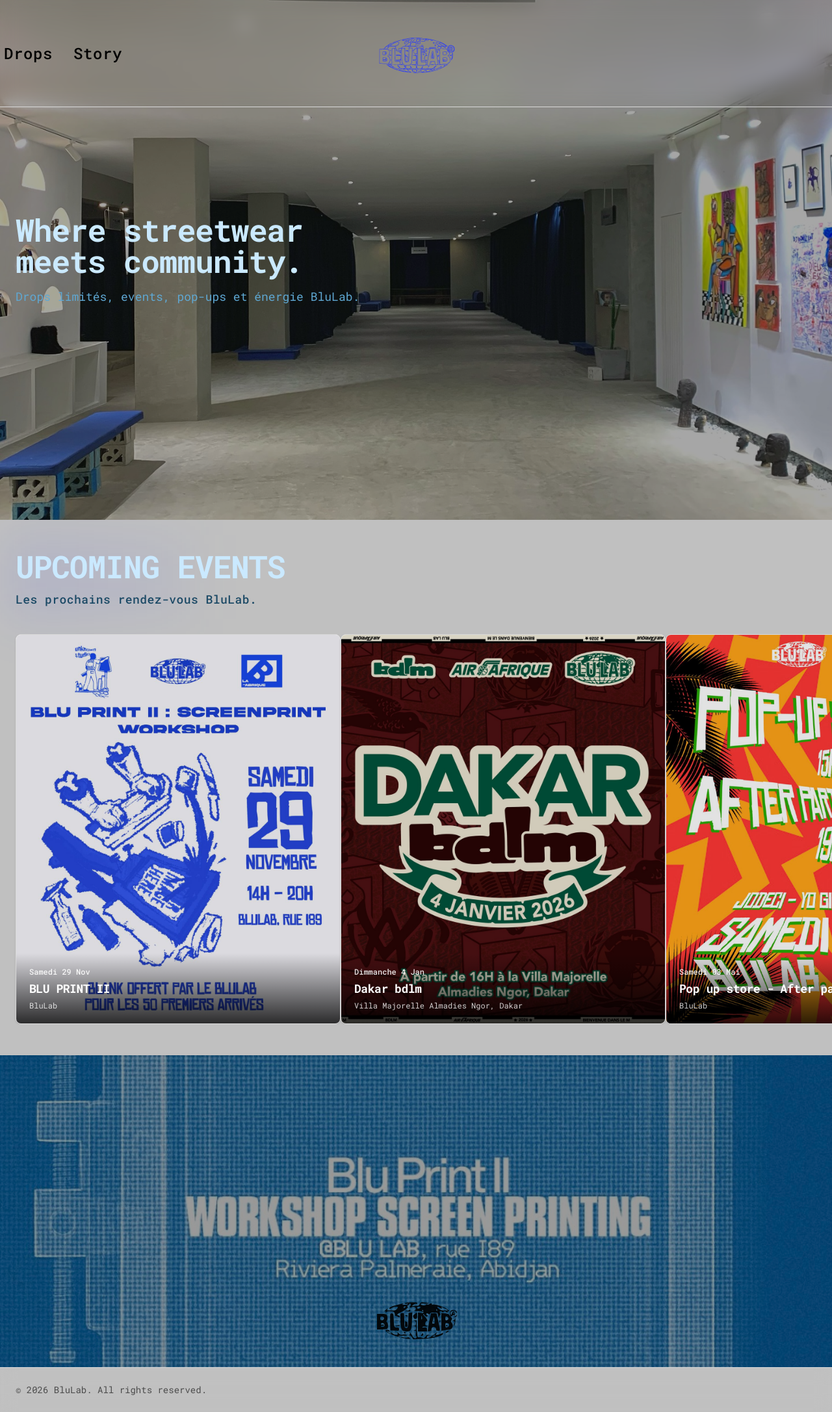
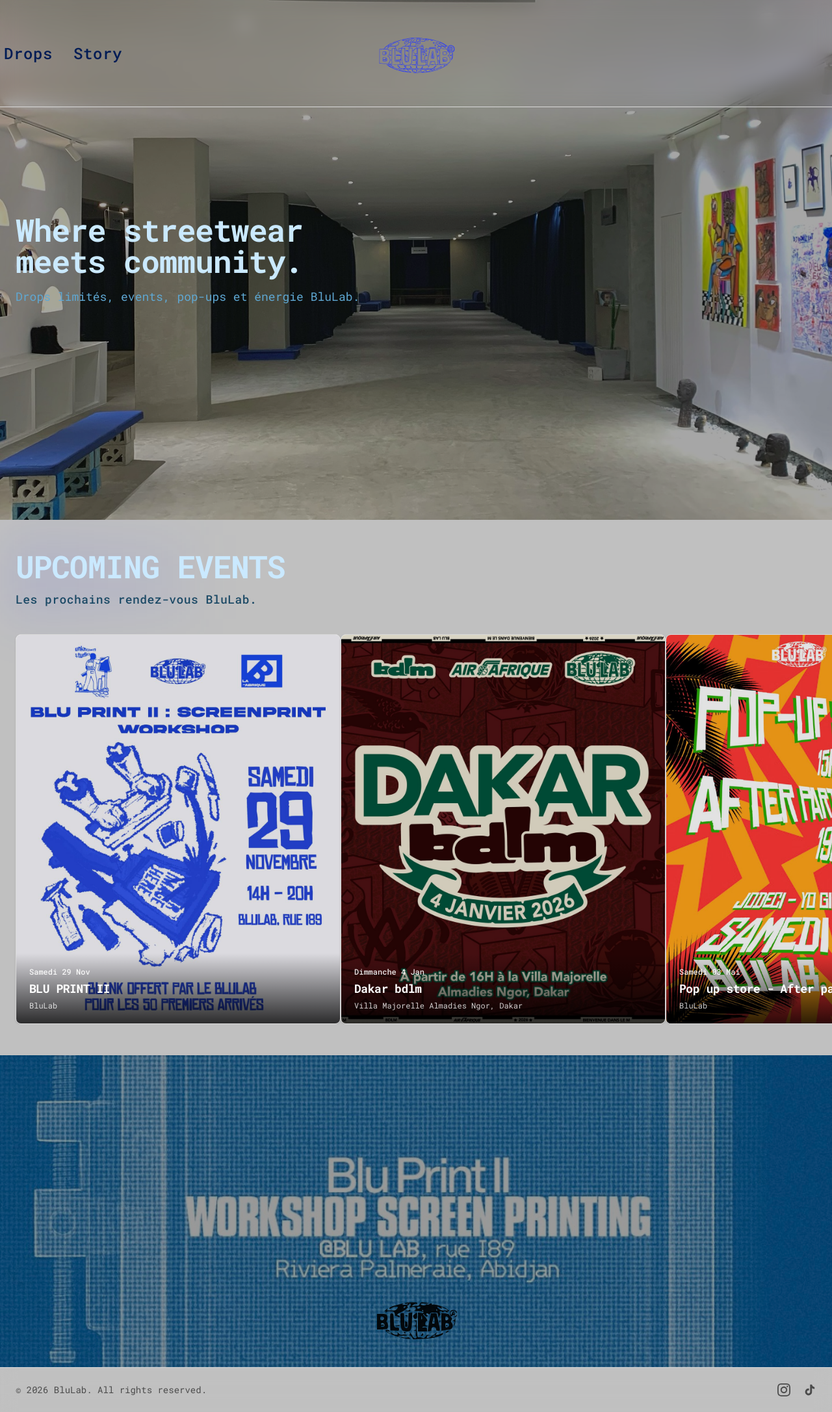
Before and after one commit to anneccl/BluLab-Website, a Next.js app: page / in a window 1280 px wide. Shown: the whole page at 65% size. Built offline with nearby package versions, Linux system fonts and the light colour scheme.

Commit message:
Ajout des liens instagram et tiktok dans footer

```diff
--- a/components/footer.tsx
+++ b/components/footer.tsx
@@ -1,8 +1,43 @@
 export default function Footer() {
     return (
-        <footer className="w-full bg-transparent backdrop-blur-md border-t border-[#D9D9D9] bg-whithe">
-            <div className="max-w-7xl mx-auto px-6 py-6 text-sm text-[#4B4B4B]">
-                © {new Date().getFullYear()} BluLab. All rights reserved.
+        <footer className="w-full bg-transparent backdrop-blur-md border-t border-[#D9D9D9]">
+            <div className="max-w-7xl mx-auto px-6 py-6">
+                <div className="flex flex-col sm:flex-row justify-between items-center gap-4">
+                    <p className="text-sm text-[#4B4B4B]">
+                        © {new Date().getFullYear()} BluLab.    All rights reserved.
+                    </p>
+
+                    <div className="flex items-center gap-5">
+                        {/* Instagram */}
+                        <a
+                            href="https://www.instagram.com/blulab.inc?utm_source=ig_web_button_share_sheet&igsh=ZDNlZDc0MzIxNw=="
+                            target="_blank"
+                            rel="noopener noreferrer"
+                            className="text-[#4B4B4B] hover:text-gray-900 transition-colors"
+                            aria-label="Instagram"
+                        >
+                            {/* ICONE INSTAGRAM */}
+                            <svg className="w-5 h-5" fill="currentColor" viewBox="0 0 24 24">
+                                <path d="M12 2.163c3.204 0 3.584.012 4.85.07 3.252.148 4.771 1.691 4.919 4.919.058 1.265.069 1.645.069 4.849 0 3.205-.012 3.584-.069 4.849-.149 3.225-1.664 4.771-4.919 4.919-1.266.058-1.644.07-4.85.07-3.204 0-3.584-.012-4.849-.07-3.26-.149-4.771-1.699-4.919-4.92-.058-1.265-.07-1.644-.07-4.849 0-3.204.013-3.583.07-4.849.149-3.227 1.664-4.771 4.919-4.919 1.266-.057 1.645-.069 4.849-.069zm0-2.163c-3.259 0-3.667.014-4.947.072-4.358.2-6.78 2.618-6.98 6.98-.059 1.281-.073 1.689-.073 4.948 0 3.259.014 3.668.072 4.948.2 4.358 2.618 6.78 6.98 6.98 1.281.058 1.689.072 4.948.072 3.259 0 3.668-.014 4.948-.072 4.354-.2 6.782-2.618 6.979-6.98.059-1.28.073-1.689.073-4.948 0-3.259-.014-3.667-.072-4.947-.196-4.354-2.617-6.78-6.979-6.98-1.281-.059-1.69-.073-4.949-.073zm0 5.838c-3.403 0-6.162 2.759-6.162 6.162s2.759 6.163 6.162 6.163 6.162-2.759 6.162-6.163c0-3.403-2.759-6.162-6.162-6.162zm0 10.162c-2.209 0-4-1.79-4-4 0-2.209 1.791-4 4-4s4 1.791 4 4c0 2.21-1.791 4-4 4zm6.406-11.845c-.796 0-1.441.645-1.441 1.44s.645 1.44 1.441 1.44c.795 0 1.439-.645 1.439-1.44s-.644-1.44-1.439-1.44z"/>
+                            </svg>
+                        </a>
+
+                        {/* TikTok */}
+                        <a
+                            href="https://www.tiktok.com/@blulab.inc?_r=1&_t=ZS-92tOlxeXRiS"
+                            target="_blank"
+                            rel="noopener noreferrer"
+                            className="text-[#4B4B4B] hover:text-gray-900 transition-colors"
+                            aria-label="TikTok"
+                        >
+                            {/* ICONE TKTOK */}
+                            <svg className="w-5 h-5" fill="currentColor" viewBox="0 0 24 24">
+                                <path d="M19.59 6.69a4.83 4.83 0 0 1-3.77-4.25V2h-3.45v13.67a2.89 2.89 0 0 1-5.2 1.74 2.89 2.89 0 0 1 2.31-4.64 2.93 2.93 0 0 1 .88.13V9.4a6.84 6.84 0 0 0-1-.05A6.33 6.33 0 0 0 5 20.1a6.34 6.34 0 0 0 10.86-4.43v-7a8.16 8.16 0 0 0 4.77 1.52v-3.4a4.85 4.85 0 0 1-1-.1z"/>
+                            </svg>
+                        </a>
+
+                    </div>
+                </div>
             </div>
         </footer>
     );
--- a/components/navbar.tsx
+++ b/components/navbar.tsx
@@ -12,19 +12,19 @@
           <div className="flex gap-8 -ml-35">
             <Link
               href="/events"
-              className="text-black font-medium text-2xl tracking-wide hover:text-[#283AFE] hover:scale-105 transition-all duration-300 ease-out"
+              className="text-[#001c55] font-medium text-2xl tracking-wide hover:text-[#c0d6df] hover:scale-105 transition-all duration-300 ease-out"
             >
               Events
             </Link>
             <Link
               href="/drops"
-              className="text-black font-medium text-2xl tracking-wide hover:text-[#283AFE] hover:scale-105 transition-all duration-300 ease-out"
+              className="text-[#001c55] font-medium text-2xl tracking-wide hover:text-[#c0d6df] hover:scale-105 transition-all duration-300 ease-out"
             >
               Drops
             </Link>
             <Link
               href="/story"
-              className="text-black font-medium text-2xl tracking-wide hover:text-[#283AFE] hover:scale-105 transition-all duration-300 ease-out"
+              className="text-[#001c55] font-medium text-2xl tracking-wide hover:text-[#c0d6df] hover:scale-105 transition-all duration-300 ease-out"
             >
               Story
             </Link>
--- a/package.json
+++ b/package.json
@@ -9,6 +9,7 @@
     "lint": "eslint"
   },
   "dependencies": {
+    "lucide-react": "^0.562.0",
     "next": "16.1.1",
     "react": "19.2.3",
     "react-dom": "19.2.3"
```
Also changed, not shown: 1 other file (tests, documents, lock files or other folders).
